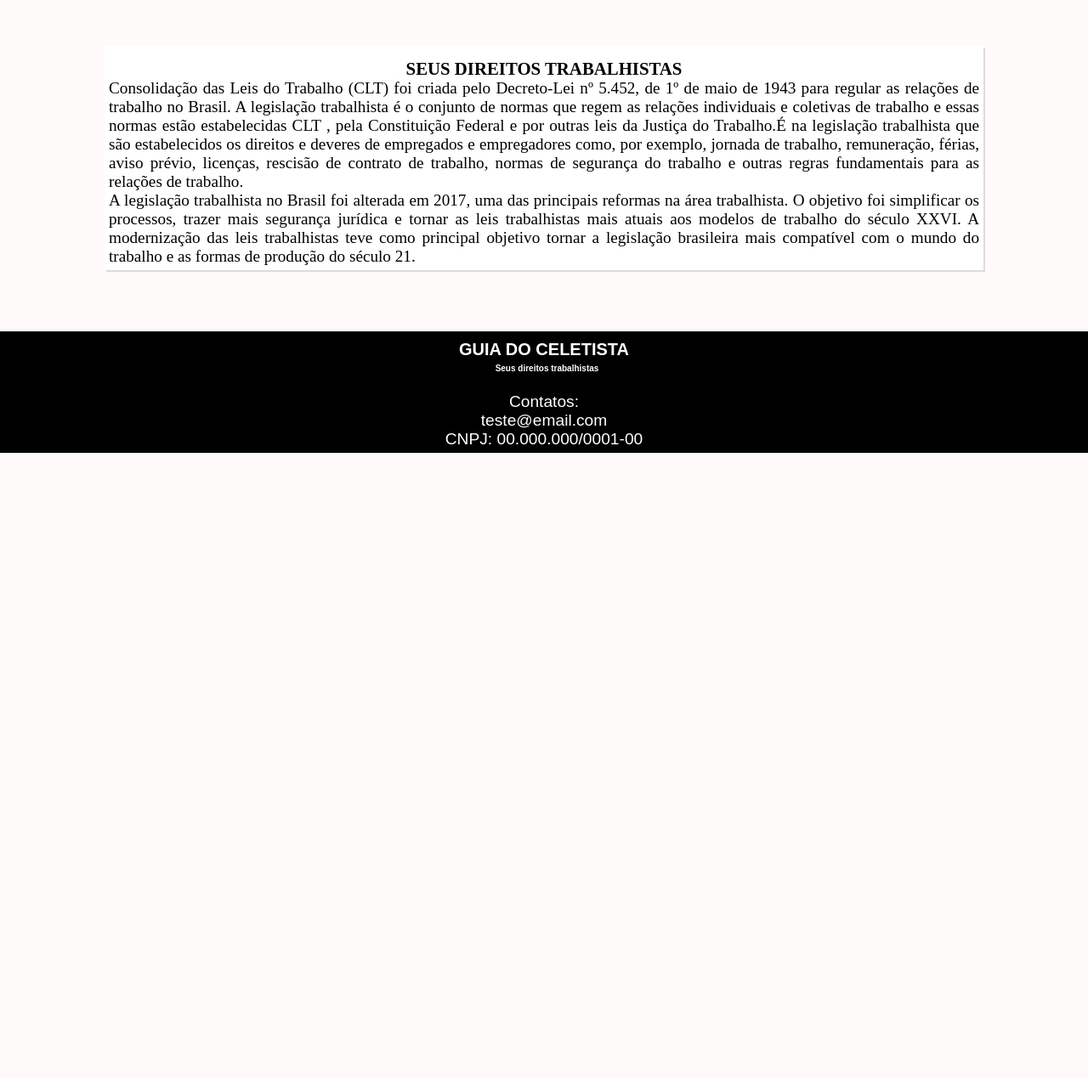
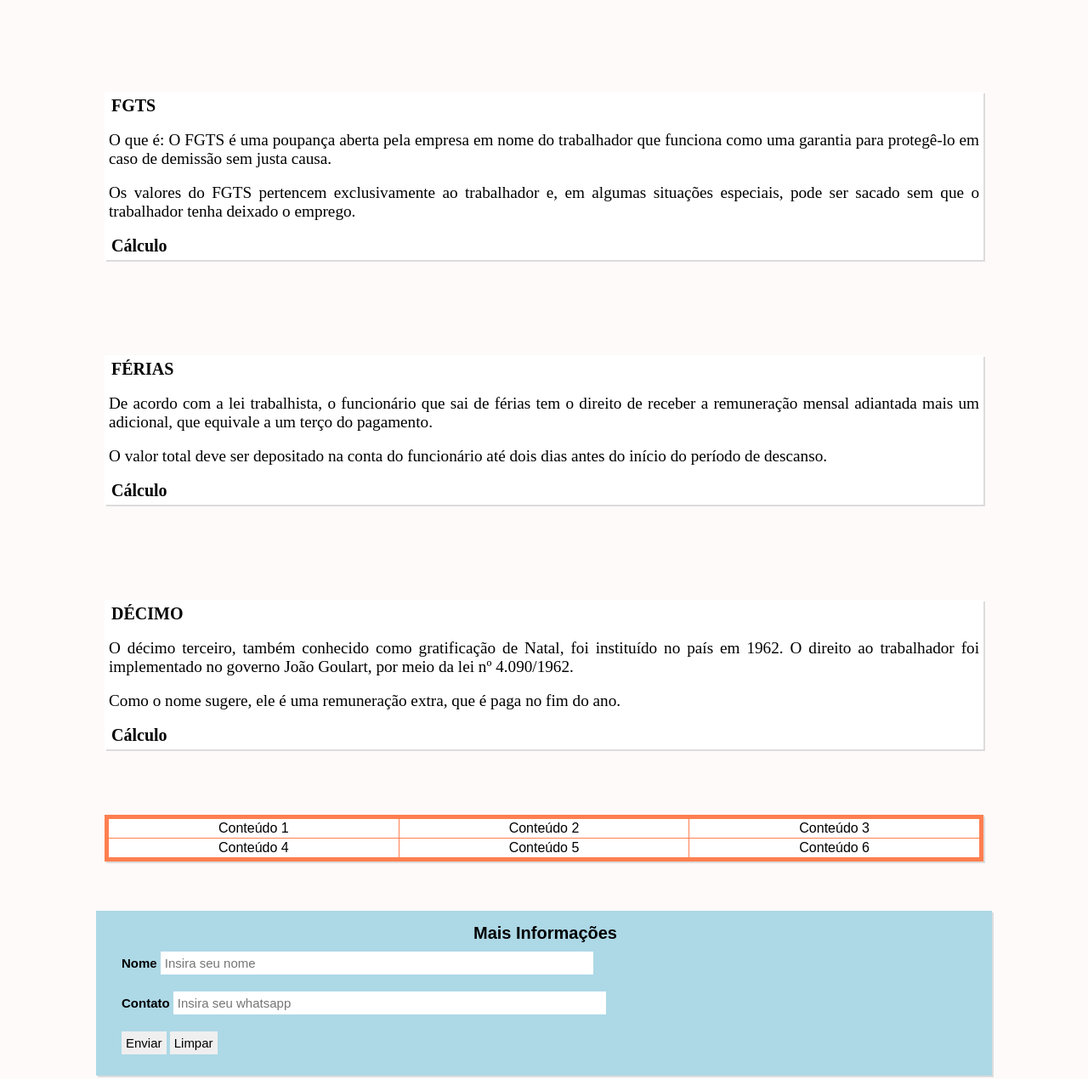
Before and after one commit to jeronimafloriano/site-guia-celetista, a plain HTML site: page index.html in a window 1280 px wide. Shown: the part 380-1650 px from the top of the page at 85% size. Before the commit the page ends 933 px from the top, so only its background shows below. Drawn offline with Linux system fonts and the light colour scheme.

Commit message:
Separando arquivo de css

```diff
--- /dev/null
+++ b/css/styles.css
@@ -0,0 +1,123 @@
+*{
+    margin: 0;
+    border: 0;
+    padding: 0;
+}
+body{
+    background-color: #FFFAFA;
+}
+header{
+    background-color: #2E8B57;
+    color: #fff;
+    width: 100%;
+    position: fixed;
+    text-shadow: 1px 1px 2px #000;
+}
+h1{
+    text-align: center;
+    padding-top: 10px;
+    font-size: 1.3rem;
+}
+h2{
+    padding-left: 3px;
+    font-size: 20px;
+}
+h3{
+    font-size: 20px;
+    font-family: arial;
+    margin: 0;
+    padding: 5px;
+}
+h4{
+    font-size: 10px;
+    font-family: arial;
+    margin: 0;
+    padding-left: 7px;
+    padding-bottom: 5px;
+}
+.container{
+    background-color: #fff;
+    width: 80%;
+    box-shadow: 2px 2px #DCDCDC;
+    margin: 0 auto;
+    max-width: 90%;
+    max-height: 90%;
+    min-width: 0px;
+    min-height: 0px;
+    padding: 5px;
+    margin-top: 40px;
+}
+footer{
+    font-family: arial;
+    color: #fff;
+    background-color: #2E8B57;
+    text-align: center;
+    padding-top: 5px;
+    padding-bottom: 5px;
+    margin-bottom: 20px;
+    text-shadow: 1px 1px 2px #000;
+}
+p{
+    text-align: justify;
+    font-size: 1.2rem;
+}
+#grid-container{
+    margin-top: 5px;
+    background-color: rgb(255, 127, 80);
+}
+.grid{
+    display: grid;
+    grid-template-columns: repeat(auto-fill, minmax(300px, 1fr));
+    grid-gap: 1px;
+    max-width: 1200px;
+    margin: 0 auto;
+}
+.grid div{
+    background-color: #fff;
+    font-family: arial;
+    text-align: center;
+    font-size: 16px;
+    padding: 2px;
+}
+#formulario{
+    background-color: rgba(173, 216, 230, 1.0);
+    font-family: arial;
+    font-size: 10px;
+    padding: 15px;
+    text-align: center;
+}
+.formulario-contato{
+    font-size: 15px;
+    padding: 10px;
+    text-align: left;
+    margin-left: 5px;
+    font-weight: bold;
+}
+input{
+    font-family: sans-serif;
+    font-size: 15px;
+    padding: 5px;
+}
+.dados-formulario{
+    width: 50%;
+}
+.texto-footer{
+    text-align: center;
+}
+nav{
+    text-align: right;
+    margin-top: 10px;
+    font-weight: bold;
+    font-family: arial;
+    font-size: 15px;
+    margin-right: 5px;
+    word-spacing: 10px;
+}
+a{
+    text-decoration: none;
+    color:#fff;
+    transition: all 300ms ease-in-out;
+}
+a:hover {
+    color: rgba(169,169,169, 1.0);
+}
--- a/index.html
+++ b/index.html
@@ -3,93 +3,12 @@
 <head>
     <meta charset="utf-8">
     <meta name="viewport" content="width=device-width, initial-scale=1, maximum-scale=1.0">
+    <link rel="stylesheet" type="text/css" href="css/styles.css"/>
     <title>Guia do Celetista</title>
-    <style type="text/css">
-        *{
-            margin: 0;
-            border: 0;
-            padding: 0;
-        }
-        body{
-            background-color: #FFFAFA;
-        }
-        header{
-            background-color: #000;
-            color: #fff;
-            width: 100%;
-            position: fixed;
-        }
-        h3{
-            font-size: 20px;
-            font-family: arial;
-            margin: 0;
-            padding: 5px;
-        }
-        h4{
-            font-size: 10px;
-            font-family: arial;
-            margin: 0;
-            padding-left: 7px;
-            padding-bottom: 5px;
-        }
-        .container{
-            background-color: #fff;
-            width: 80%;
-            box-shadow: 2px 2px #DCDCDC;
-            margin: 0 auto;
-            max-width: 90%;
-            max-height: 90%;
-            min-width: 0px;
-            min-height: 0px;
-            padding: 5px;
-            margin-top: 40px;
-        }
-        footer{
-            font-family: arial;
-            color: #fff;
-            background-color: #000;
-            text-align: center;
-            padding-top: 5px;
-            padding-bottom: 5px;
-            margin-bottom: 20px;
-        }
-        p{
-            text-align: justify;
-            font-size: 1.2rem;
-        }
-        h1{
-            text-align: center;
-            padding-top: 5px;
-            padding-top: 10px;
-            font-size: 1.3rem;
-        }
-        .texto-footer{
-            text-align: center;
-        }
-        nav{
-            text-align: right;
-            margin-top: 10px;
-            font-weight: bold;
-            font-family: arial;
-            font-size: 15px;
-            margin-right: 5px;
-            word-spacing: 10px;
-        }
-        a{
-            text-decoration: none;
-            color:#fff;
-            transition: all 300ms ease-in-out;
-        }
-        a:hover {
-            color: rgba(169,169,169, 1.0);
-
-        }
-
-    </style>
 </head>
 
 <body>
-    <header> <!-- configurações iniciais-->
+    <header>
         <nav>
             <a href="#">Início</a>
             <a href="#">Fgts</a>
@@ -121,26 +40,107 @@
     </section>
 
     <br>
+    <br>
+    <br>
+    <br>
+
     <section class="container">
-        <h1>SEUS DIREITOS TRABALHISTAS</h1>
-        <p>Consolidação das Leis do Trabalho (CLT)  foi criada pelo Decreto-Lei nº 5.452, de 1º de maio
-            de 1943 para regular as relações de trabalho no Brasil. A legislação trabalhista é o
-            conjunto de normas que regem as relações individuais e coletivas de trabalho e
-            essas normas estão estabelecidas CLT , pela Constituição Federal e por outras leis da
-            Justiça do Trabalho.É na legislação trabalhista que são estabelecidos os direitos
-            e deveres de empregados e empregadores como, por exemplo, jornada de trabalho,
-            remuneração, férias, aviso prévio, licenças, rescisão de contrato de trabalho,
-            normas de segurança do trabalho e outras regras fundamentais para as relações de trabalho.</p>
+        <h2>FGTS</h2>
 
-        <p>A legislação trabalhista no Brasil foi alterada em 2017, uma das principais reformas
-            na área trabalhista. O objetivo foi simplificar os processos, trazer mais segurança
-            jurídica e tornar as leis trabalhistas mais atuais aos modelos de trabalho do século XXVI.
-            A modernização das leis trabalhistas teve como principal objetivo tornar a legislação
-            brasileira mais compatível com o mundo do trabalho e as formas de produção do século 21.</p>
+        <br>
+        <p>O que é: O FGTS é uma poupança aberta pela empresa em nome do trabalhador que funciona como
+            uma garantia para protegê-lo em caso de demissão sem justa causa.</p>
+
+        <br>
+        <p>Os valores do FGTS pertencem exclusivamente ao trabalhador e, em algumas situações especiais,
+             pode ser sacado sem que o trabalhador tenha deixado o emprego.</p>
+
+        <br>
+        <h2>Cálculo</h2>
     </section>
-    <br><br>
 
-    <br><br>
+    <br>
+    <br>
+    <br>
+    <br>
+
+    <section class="container">
+        <h2>FÉRIAS</h2>
+
+        <br>
+        <p>De acordo com a lei trabalhista, o funcionário que sai de férias tem o direito de receber
+            a remuneração mensal adiantada mais um adicional, que equivale a um terço do pagamento.</p>
+
+        <br>
+        <p>O valor total deve ser depositado na conta do funcionário até dois dias antes do
+            início do período de descanso.</p>
+
+        <br>
+        <h2>Cálculo</h2>
+    </section>
+
+    <br>
+    <br>
+    <br>
+    <br>
+
+    <section class="container">
+        <h2>DÉCIMO</h2>
+
+        <br>
+        <p>O décimo terceiro, também conhecido como gratificação de Natal, foi instituído no país
+            em 1962. O direito ao trabalhador foi implementado no governo João Goulart,
+            por meio da lei nº 4.090/1962.</p>
+
+        <br>
+        <p>Como o nome sugere, ele é uma remuneração extra, que é paga no fim do ano.</p>
+
+        <br>
+        <h2>Cálculo</h2>
+    </section>
+
+    <br>
+    <br>
+    <br>
+    <br>
+
+    <section class="container" id="grid-container">
+        <div class="grid">
+            <div>Conteúdo 1</div>
+            <div>Conteúdo 2</div>
+            <div>Conteúdo 3</div>
+            <div>Conteúdo 4</div>
+            <div>Conteúdo 5</div>
+            <div>Conteúdo 6</div>
+        </div>
+    </section>
+
+    <br>
+    <section class="container" id="formulario">
+        <h2>Mais Informações</h2>
+
+        <form action="#" method="get" target="_blank">
+
+            <p class="formulario-contato">
+                <label for="nome">Nome</label>
+                <input class="dados-formulario" type="text" id="nome" name="nome" placeholder="Insira seu nome">
+            </p>
+
+            <p class="formulario-contato">
+                <label for="contato">Contato</label>
+                <input class="dados-formulario" type="tel" id="tel" name="tel" placeholder="Insira seu whatsapp">
+            </p>
+
+            <p class="formulario-contato">
+                <input type="submit" value="Enviar">
+                <input type="reset" value="Limpar">
+            </p>
+
+        </form>
+    </section>
+    <br>
+
+
     <footer>
         <h3>GUIA DO CELETISTA</h3>
         <h4>Seus direitos trabalhistas</h4>
```
